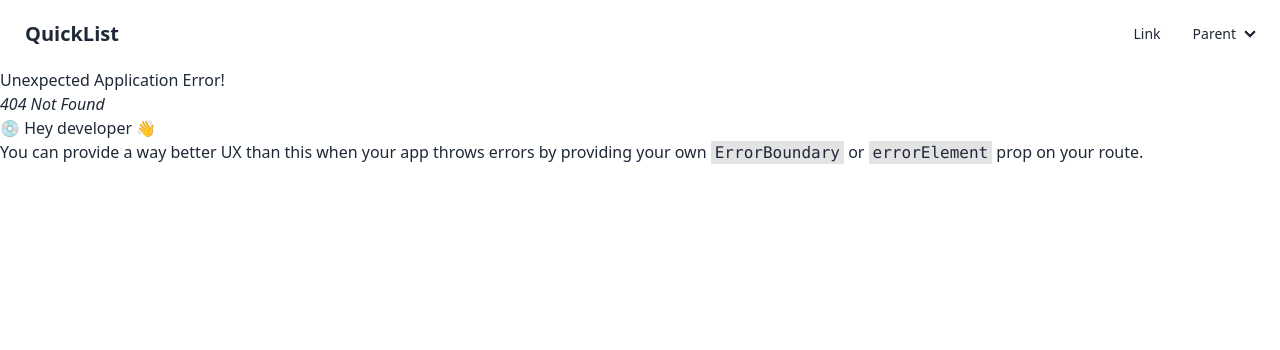
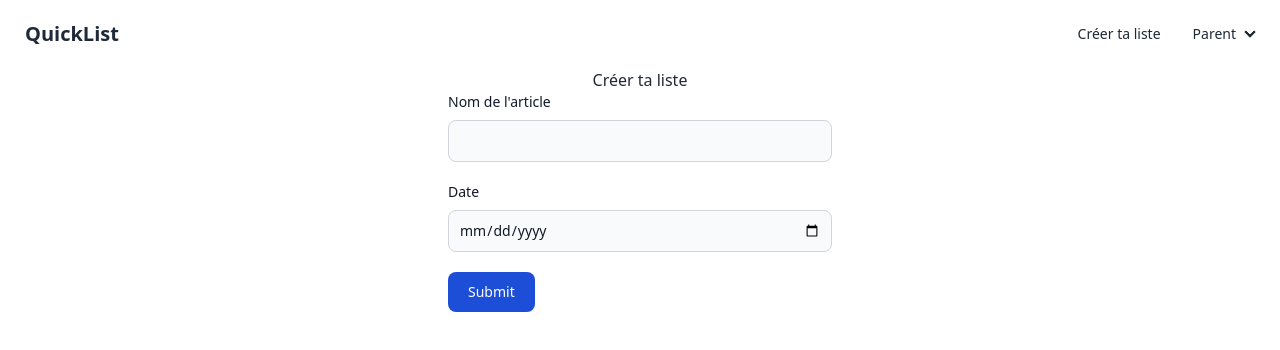
Before and after one commit to KilianOlry/QuickList, a React (Vite) app in the folder FRONT-END/: page /creer_liste in a window 1280 px wide. Before the commit this address had no page. Shown: the top 350 px of the page. Built offline with nearby package versions, Linux system fonts and the light colour scheme.

Commit message:
/FRONT-END/feat: Implement Form for adding list

```diff
--- a/FRONT-END/src/components/global/Nav.tsx
+++ b/FRONT-END/src/components/global/Nav.tsx
@@ -7,14 +7,14 @@ const Nav = () => {
       <div className="flex-none">
         <ul className="menu menu-horizontal px-1">
           <li>
-            <a>Link</a>
+            <a href="/creer_liste">Créer ta liste</a>
           </li>
           <li>
             <details>
               <summary>Parent</summary>
               <ul className="bg-base-100 rounded-t-none p-2">
                 <li>
-                  <a>Link 1</a>
+                  <a>test</a>
                 </li>
                 <li>
                   <a>Link 2</a>
--- /dev/null
+++ b/FRONT-END/src/pages/AddList.tsx
@@ -0,0 +1,36 @@
+import {FormEvent} from "react";
+
+const AddList = () => {
+
+  const submitForm = (e: FormEvent) => {
+    e.preventDefault();
+  }
+
+  return (
+    <div>
+      <h1 className="text-center">Créer ta liste</h1>
+
+      <form className="max-w-sm mx-auto" method="POST" onSubmit={submitForm}>
+        <div className="mb-5">
+          <label htmlFor="name" className="block mb-2 text-sm font-medium text-gray-900 dark:text-white">Nom de
+            l'article</label>
+          <input type="text"
+                 id="name"
+                 className="bg-gray-50 border border-gray-300 text-gray-900 text-sm rounded-lg focus:ring-blue-500 focus:border-blue-500 block w-full p-2.5 dark:bg-gray-700 dark:border-gray-600 dark:placeholder-gray-400 dark:text-white dark:focus:ring-blue-500 dark:focus:border-blue-500"
+                 required/>
+        </div>
+        <div className="mb-5">
+          <label htmlFor="date" className="block mb-2 text-sm font-medium text-gray-900 dark:text-white">Date</label>
+          <input type="date" id="date"
+                 className="bg-gray-50 border border-gray-300 text-gray-900 text-sm rounded-lg focus:ring-blue-500 focus:border-blue-500 block w-full p-2.5 dark:bg-gray-700 dark:border-gray-600 dark:placeholder-gray-400 dark:text-white dark:focus:ring-blue-500 dark:focus:border-blue-500"
+                 required/>
+        </div>
+        <button type="submit"
+                className="text-white bg-blue-700 hover:bg-blue-800 focus:ring-4 focus:outline-none focus:ring-blue-300 font-medium rounded-lg text-sm w-full sm:w-auto px-5 py-2.5 text-center dark:bg-blue-600 dark:hover:bg-blue-700 dark:focus:ring-blue-800">Submit
+        </button>
+      </form>
+    </div>
+  )
+}
+
+export default AddList;
```
Also changed, not shown: FRONT-END/src/main.tsx (+6 -1 lines).
